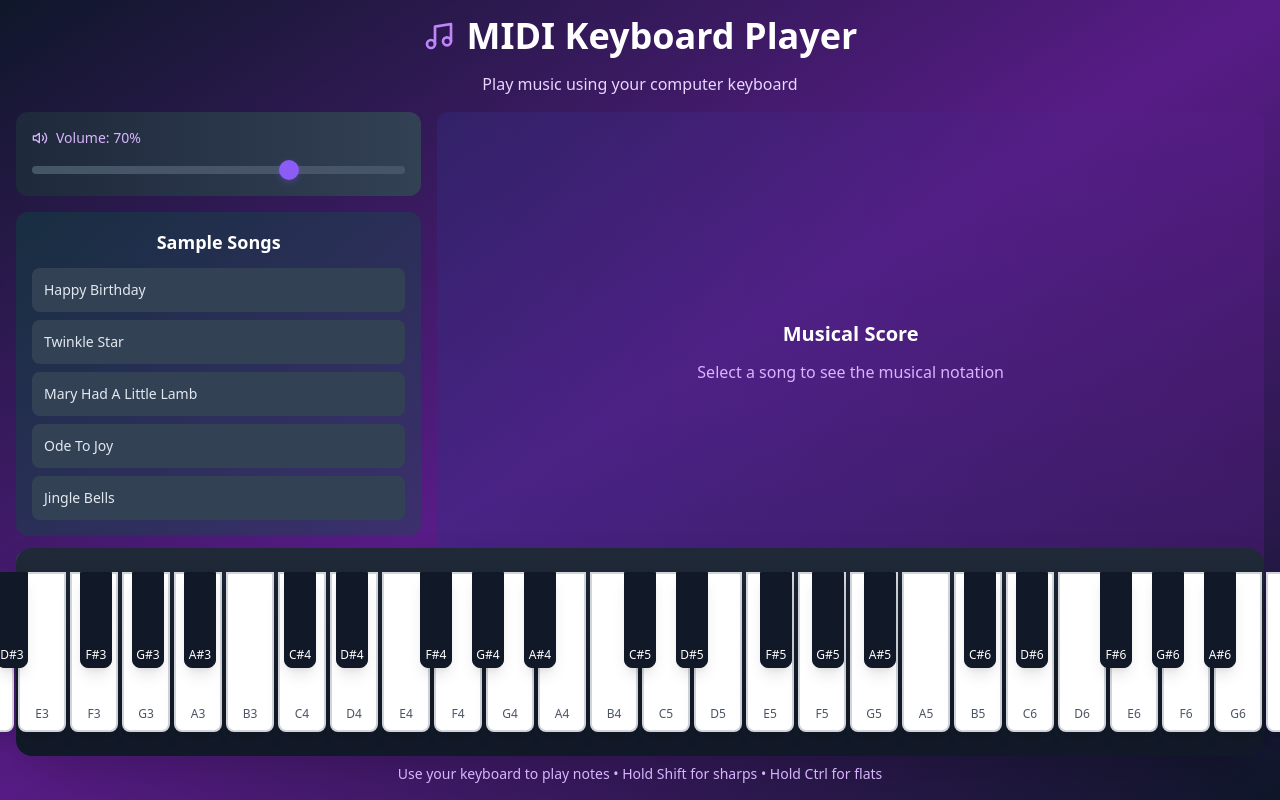
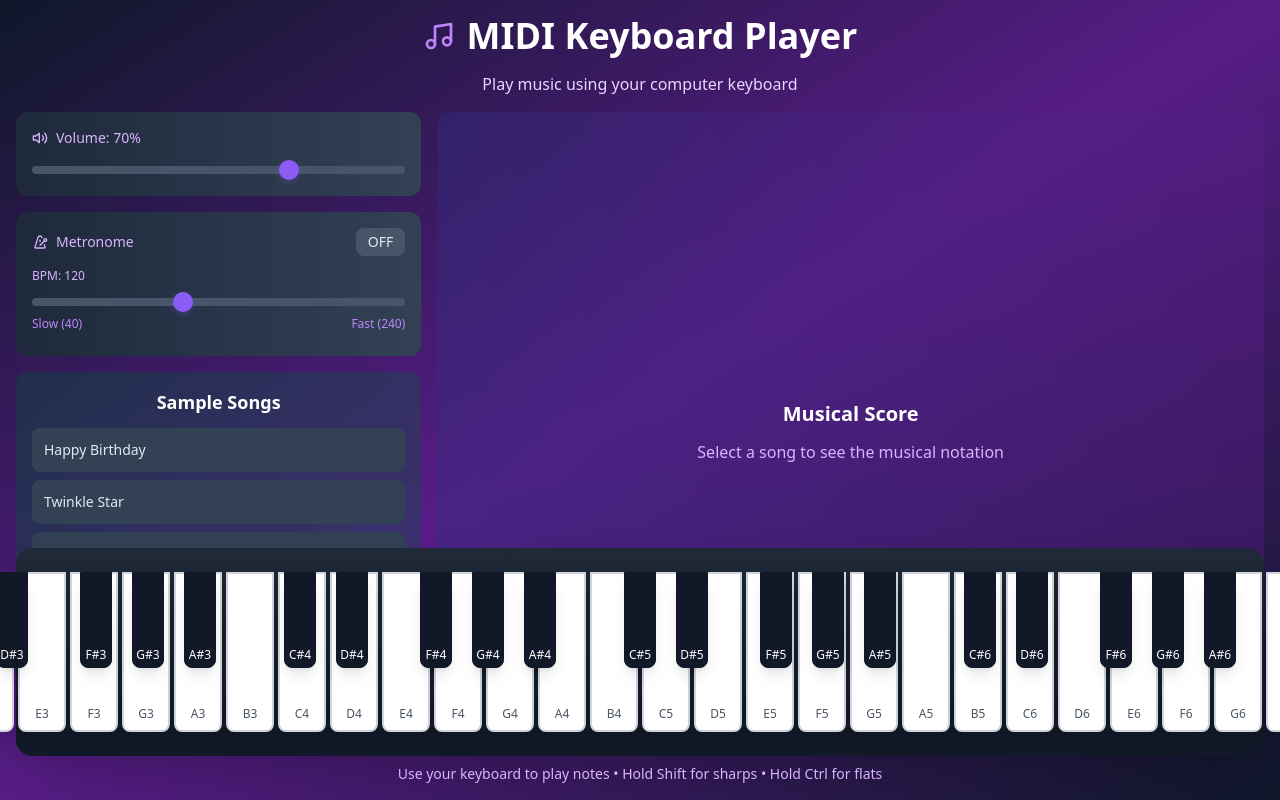
Before and after one commit to seehiong/noteflow, a React (Vite) app: page / in a window 1280 px wide. Built offline with nearby package versions, Linux system fonts and the light colour scheme.

Commit message:
Add metronome functionality

```diff
--- a/src/App.tsx
+++ b/src/App.tsx
@@ -7,7 +7,7 @@ import { MusicalScore } from './components/MusicalScore';
 import { Controls } from './components/Controls';
 import { noteMapping as defaultNoteMapping, getNote } from './utils/noteMapping';
 import { sampleSongs } from './data/sampleSongs';
-import { Volume2, Music } from 'lucide-react';
+import { Volume2, Music, Metronome } from 'lucide-react';
 
 interface KeyboardMapping {
   [key: string]: { note: string; octave: number };
@@ -23,6 +23,8 @@ function App() {
   const [currentNoteIndex, setCurrentNoteIndex] = useState(0);
   const [isPracticeMode, setIsPracticeMode] = useState(false);
   const [showHint, setShowHint] = useState(false);
+  const [isMetronomeOn, setIsMetronomeOn] = useState(false);
+  const [metronomeBPM, setMetronomeBPM] = useState(120);
   const [keyboardMapping, setKeyboardMapping] = useState<KeyboardMapping>(() => {
     // Initialize with default mapping
     const mapping: KeyboardMapping = {};
@@ -46,6 +48,21 @@ function App() {
   const audioEngineRef = useRef<AudioEngine | null>(null);
   const pressedKeys = useRef<Set<string>>(new Set());
   const songTimeoutRef = useRef<NodeJS.Timeout | null>(null);
+
+  // Metronome effect
+  useEffect(() => {
+    if (!audioEngineRef.current) return;
+
+    if (isMetronomeOn) {
+      audioEngineRef.current.startMetronome(metronomeBPM);
+    } else {
+      audioEngineRef.current.stopMetronome();
+    }
+
+    return () => {
+      audioEngineRef.current?.stopMetronome();
+    };
+  }, [isMetronomeOn, metronomeBPM]);
 
   useEffect(() => {
     audioEngineRef.current = new AudioEngine();
@@ -264,6 +281,48 @@ function App() {
               />
             </div>
 
+            {/* Metronome Control */}
+            <div className="bg-gradient-to-r from-slate-800 to-slate-700 rounded-xl p-4">
+              <div className="flex items-center justify-between mb-3">
+                <label className="text-sm font-medium text-purple-300 flex items-center gap-2">
+                  <Metronome className="w-4 h-4" />
+                  Metronome
+                </label>
+                <button
+                  onClick={() => setIsMetronomeOn(!isMetronomeOn)}
+                  className={`
+                    px-3 py-1 rounded-lg font-medium transition-all duration-200 text-sm
+                    ${isMetronomeOn
+                      ? 'bg-green-600 hover:bg-green-700 text-white'
+                      : 'bg-slate-600 hover:bg-slate-500 text-slate-200'
+                    }
+                  `}
+                >
+                  {isMetronomeOn ? 'ON' : 'OFF'}
+                </button>
+              </div>
+
+              <div className="mb-2">
+                <label className="block text-xs text-purple-300 mb-1">
+                  BPM: {metronomeBPM}
+                </label>
+                <input
+                  type="range"
+                  min="40"
+                  max="240"
+                  step="5"
+                  value={metronomeBPM}
+                  onChange={(e) => setMetronomeBPM(parseInt(e.target.value))}
+                  className="w-full h-2 bg-slate-600 rounded-lg appearance-none cursor-pointer slider"
+                  disabled={!isMetronomeOn}
+                />
+                <div className="flex justify-between text-xs text-purple-400 mt-1">
+                  <span>Slow (40)</span>
+                  <span>Fast (240)</span>
+                </div>
+              </div>
+            </div>
+
             {/* Sample Songs */}
             <div className="bg-gradient-to-r from-emerald-900/40 to-teal-900/40 rounded-xl p-4">
               <h3 className="text-lg font-semibold text-white mb-3 text-center">Sample Songs</h3>
--- a/src/utils/AudioEngine.ts
+++ b/src/utils/AudioEngine.ts
@@ -2,6 +2,8 @@ export class AudioEngine {
   private audioContext: AudioContext;
   private oscillators: Map<string, OscillatorNode>;
   private gainNodes: Map<string, GainNode>;
+  private metronomeIntervalId: NodeJS.Timeout | null = null;
+  private metronomeGainNode: GainNode | null = null;
 
   constructor() {
     this.audioContext = new (window.AudioContext || (window as any).webkitAudioContext)();
@@ -36,6 +38,51 @@ export class AudioEngine {
     const octaveMultiplier = Math.pow(2, octave - 4);
 
     return baseFreq * octaveMultiplier;
+  }
+
+  private playMetronomeClick(): void {
+    if (this.audioContext.state === 'suspended') {
+      this.audioContext.resume();
+    }
+
+    const oscillator = this.audioContext.createOscillator();
+    const gainNode = this.audioContext.createGain();
+
+    // High-pitched click sound
+    oscillator.type = 'sine';
+    oscillator.frequency.setValueAtTime(800, this.audioContext.currentTime);
+
+    // Quick attack and decay for a sharp click
+    gainNode.gain.setValueAtTime(0, this.audioContext.currentTime);
+    gainNode.gain.linearRampToValueAtTime(0.3, this.audioContext.currentTime + 0.01);
+    gainNode.gain.exponentialRampToValueAtTime(0.01, this.audioContext.currentTime + 0.1);
+
+    oscillator.connect(gainNode);
+    gainNode.connect(this.audioContext.destination);
+
+    oscillator.start(this.audioContext.currentTime);
+    oscillator.stop(this.audioContext.currentTime + 0.1);
+  }
+
+  startMetronome(bpm: number): void {
+    this.stopMetronome(); // Stop any existing metronome
+
+    const interval = (60 / bpm) * 1000; // Convert BPM to milliseconds
+
+    const scheduleNextBeat = () => {
+      this.playMetronomeClick();
+      this.metronomeIntervalId = setTimeout(scheduleNextBeat, interval);
+    };
+
+    // Start immediately
+    scheduleNextBeat();
+  }
+
+  stopMetronome(): void {
+    if (this.metronomeIntervalId) {
+      clearTimeout(this.metronomeIntervalId);
+      this.metronomeIntervalId = null;
+    }
   }
 
   playNote(note: string, volume: number = 0.7, duration?: number): void {
@@ -86,6 +133,7 @@ export class AudioEngine {
   }
 
   dispose(): void {
+    this.stopMetronome();
     this.oscillators.forEach((oscillator) => {
       try {
         oscillator.stop();
```
